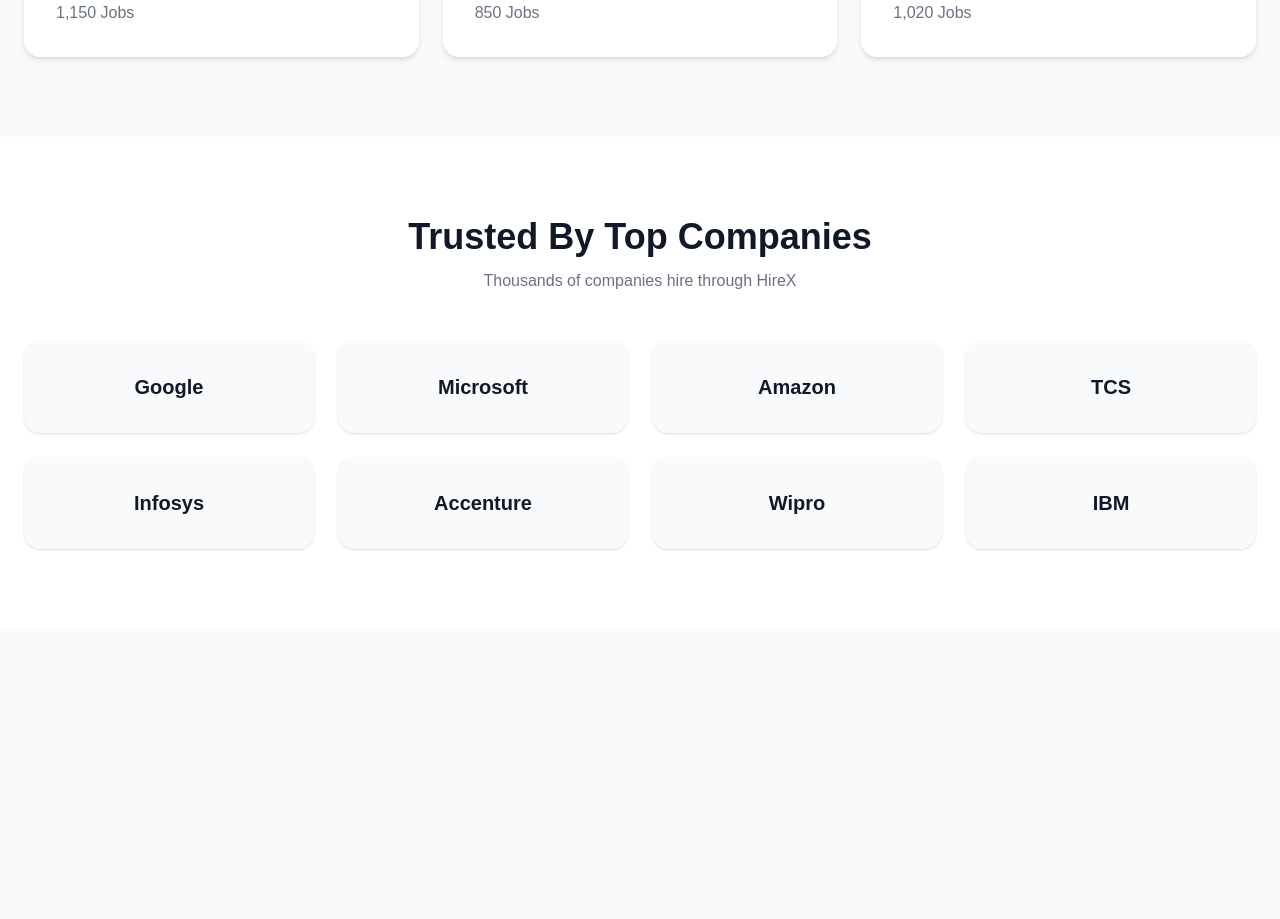
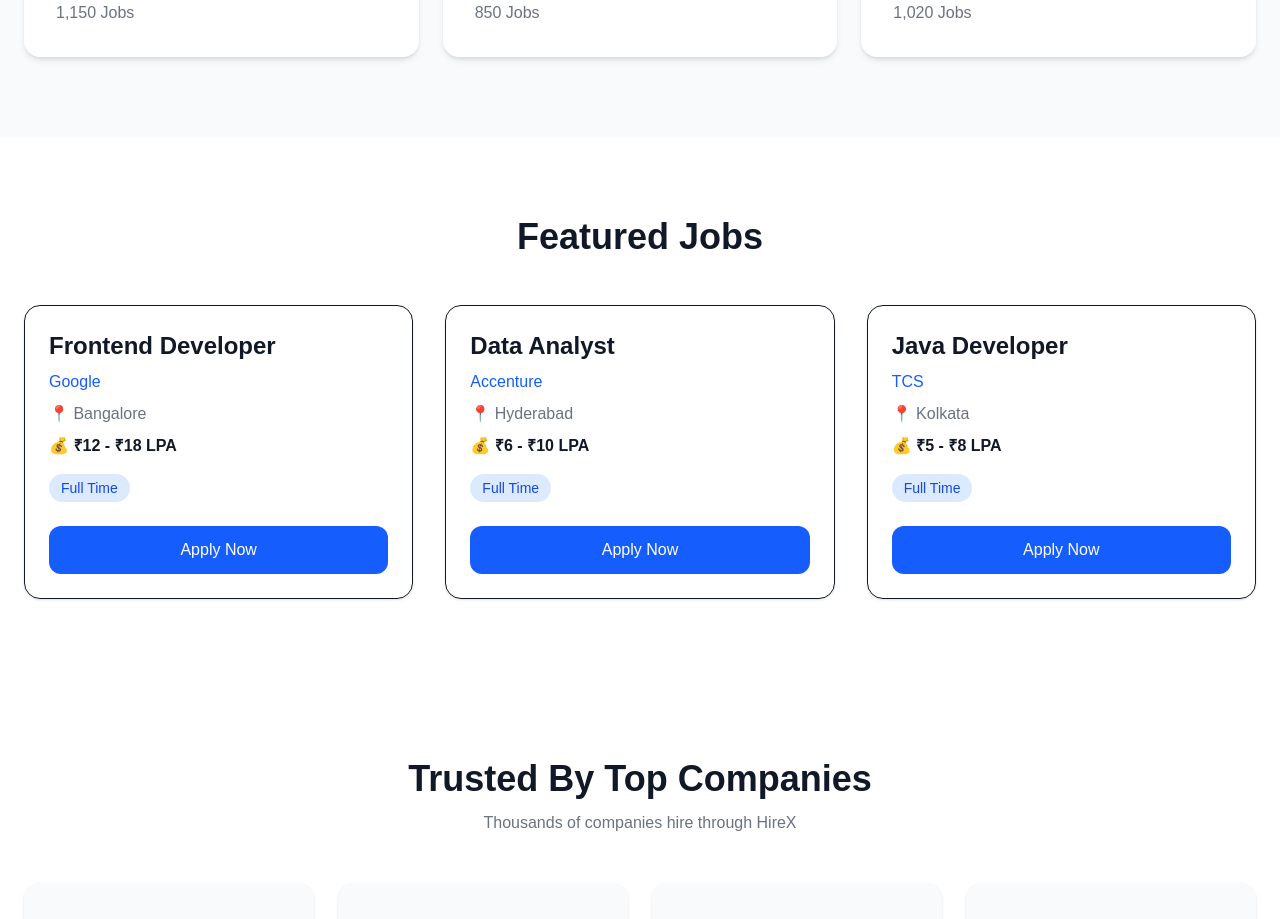
Before and after one commit to hirex-careers/hirex, a Next.js app: page / in a window 1280 px wide. Shown: the part 1480-2399 px from the top of the page. Before the commit the page ends 2109 px from the top, so only its background shows below. Built offline with nearby package versions, Linux system fonts and the light colour scheme.

Commit message:
Added Featured Jobs section

```diff
--- a/app/page.tsx
+++ b/app/page.tsx
@@ -4,6 +4,7 @@
 import TopCompanies from "@/components/company/TopCompanies";
 import Stats from "@/components/home/Stats";
 import Categories from "@/components/home/Categories";
+import FeaturedJobs from "@/components/jobs/FeaturedJobs";
 
 export default function Home() {
   return (
@@ -13,6 +14,7 @@
       <SearchSection />
       <Stats />
       <Categories />
+      <FeaturedJobs />
       <TopCompanies />
 
     </>
--- /dev/null
+++ b/components/jobs/FeaturedJobs.tsx
@@ -0,0 +1,64 @@
+const jobs = [
+  {
+    title: "Frontend Developer",
+    company: "Google",
+    location: "Bangalore",
+    salary: "₹12 - ₹18 LPA",
+    type: "Full Time",
+  },
+  {
+    title: "Data Analyst",
+    company: "Accenture",
+    location: "Hyderabad",
+    salary: "₹6 - ₹10 LPA",
+    type: "Full Time",
+  },
+  {
+    title: "Java Developer",
+    company: "TCS",
+    location: "Kolkata",
+    salary: "₹5 - ₹8 LPA",
+    type: "Full Time",
+  },
+];
+
+export default function FeaturedJobs() {
+  return (
+    <section className="py-20 bg-white">
+      <div className="max-w-7xl mx-auto px-6">
+        <h2 className="text-4xl font-bold text-center">
+          Featured Jobs
+        </h2>
+
+        <div className="grid md:grid-cols-3 gap-8 mt-12">
+          {jobs.map((job) => (
+            <div
+              key={job.title}
+              className="rounded-2xl border p-6 shadow-sm hover:shadow-xl transition"
+            >
+              <h3 className="text-2xl font-bold">{job.title}</h3>
+
+              <p className="text-blue-600 mt-2">{job.company}</p>
+
+              <p className="text-gray-500 mt-2">
+                📍 {job.location}
+              </p>
+
+              <p className="mt-2 font-semibold">
+                💰 {job.salary}
+              </p>
+
+              <span className="inline-block mt-4 px-3 py-1 bg-blue-100 text-blue-700 rounded-full text-sm">
+                {job.type}
+              </span>
+
+              <button className="w-full mt-6 bg-blue-600 text-white py-3 rounded-xl hover:bg-blue-700 transition">
+                Apply Now
+              </button>
+            </div>
+          ))}
+        </div>
+      </div>
+    </section>
+  );
+}
```
